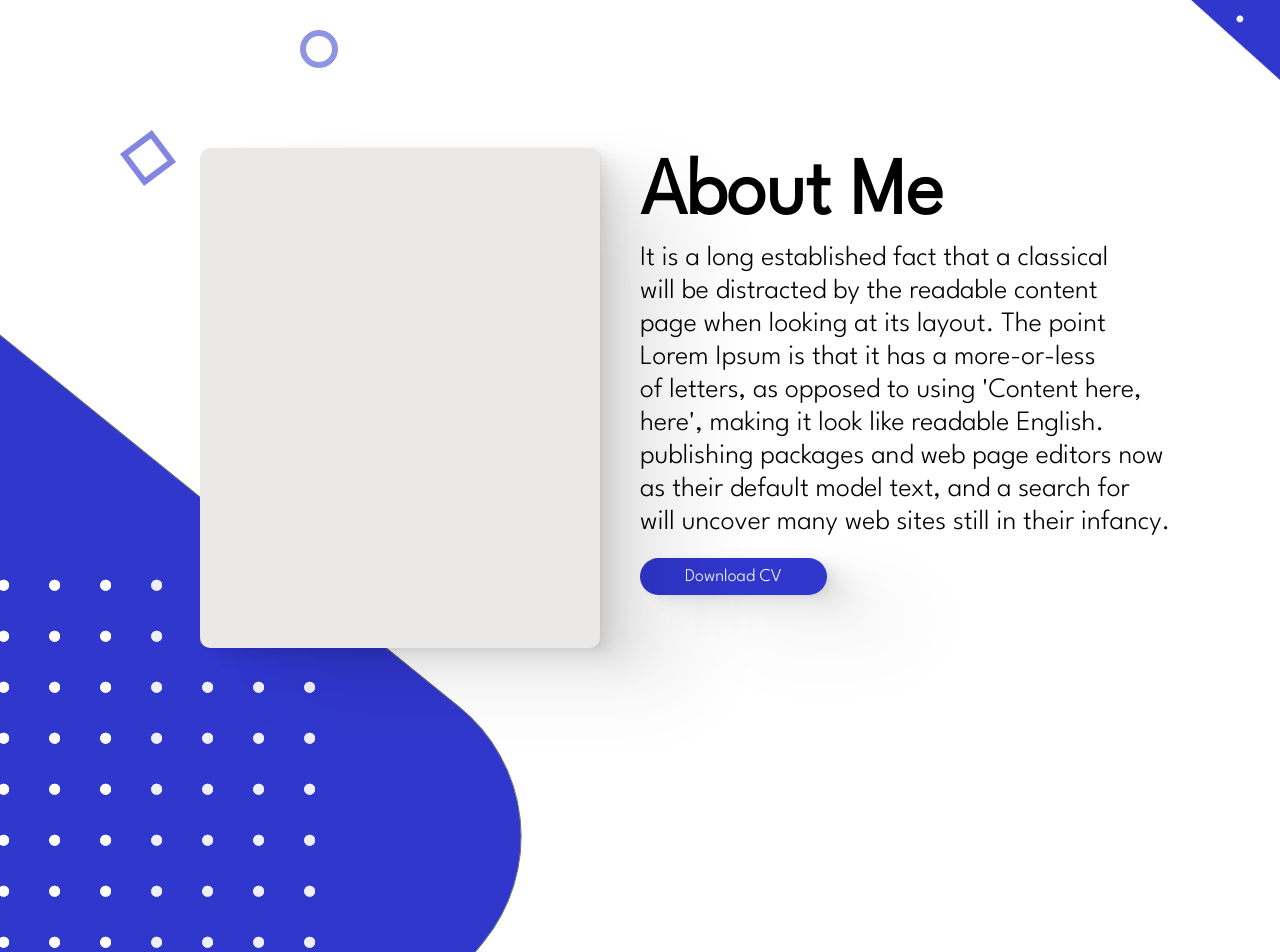
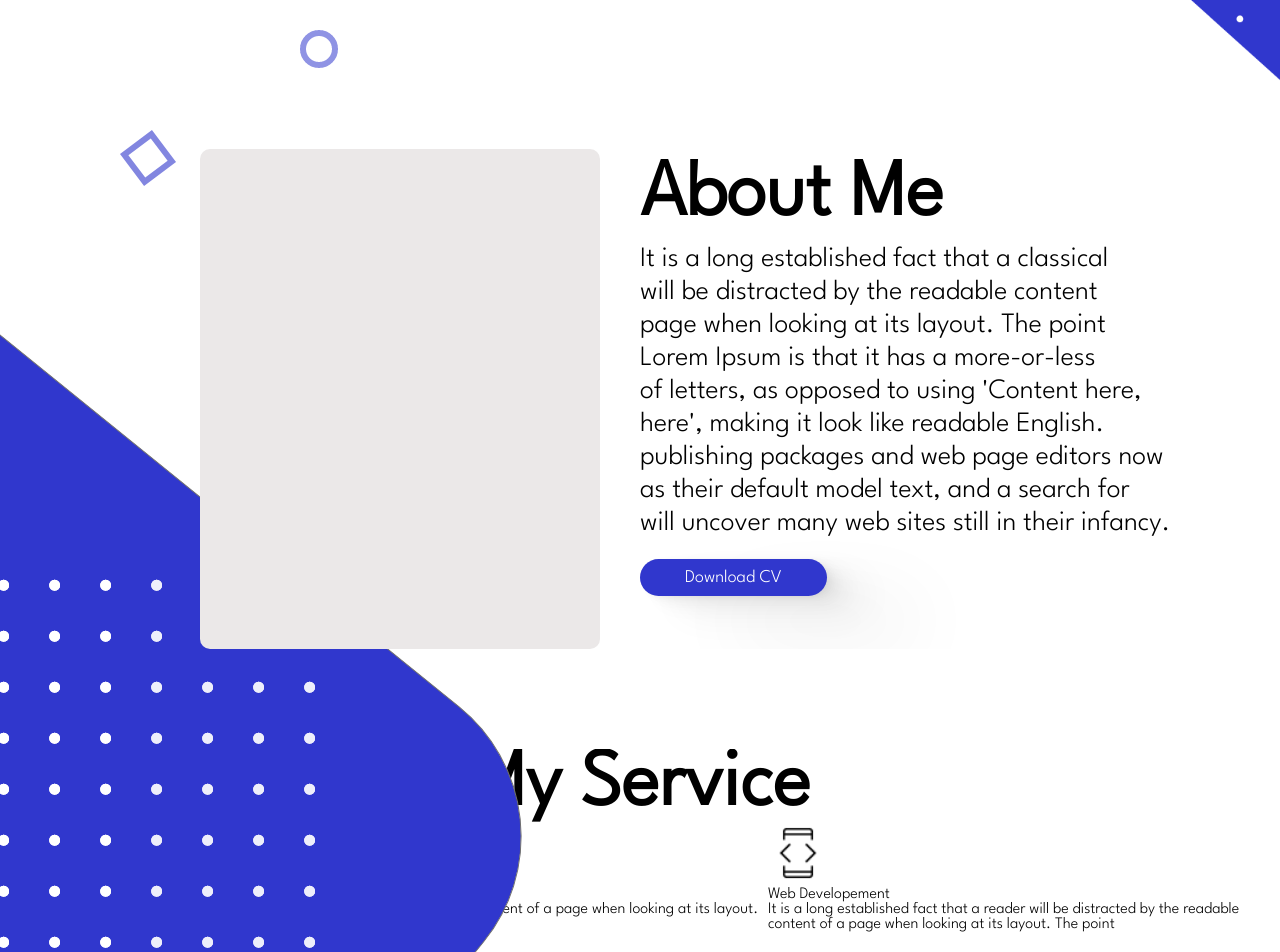
Before and after one commit to sirbob12/BobbyOshodin, a React (Create React App) app: page / in a window 1280 px wide. Shown: the part 620-1572 px from the top of the page. Built offline with nearby package versions, Linux system fonts and the light colour scheme.

Commit message:
new commit

```diff
--- a/src/App.css
+++ b/src/App.css
@@ -9,6 +9,8 @@
   box-sizing: border-box;
   padding: 0;
   margin: 0;
+  overflow-x: hidden;
+  scroll-behavior: smooth;
 }
 
 :root{
--- a/src/Component/About/About.scss
+++ b/src/Component/About/About.scss
@@ -38,14 +38,7 @@
             background:#EBE8E8;
             margin-left: 200px;
             z-index: 1;
-            box-shadow:
-            1.3px 0.6px 3.3px rgba(0, 0, 0, 0.022),
-            4.2px 1.9px 7.4px rgba(0, 0, 0, 0.031),
-            9.5px 4.5px 13.1px rgba(0, 0, 0, 0.037),
-            19.4px 9.1px 21.8px rgba(0, 0, 0, 0.043),
-            38.8px 18.1px 37.5px rgba(0, 0, 0, 0.051),
-            92px 43px 80px rgba(0, 0, 0, 0.07)
-            ;
+
 
         }
 
--- a/src/Component/Hero/Hero.scss
+++ b/src/Component/Hero/Hero.scss
@@ -61,14 +61,7 @@
                     display: inline-block;
                     margin-top: 19px;
 
-                    box-shadow:
-                    1.3px 0.6px 3.3px rgba(0, 0, 0, 0.022),
-                    4.2px 1.9px 7.4px rgba(0, 0, 0, 0.031),
-                    9.5px 4.5px 13.1px rgba(0, 0, 0, 0.037),
-                    19.4px 9.1px 21.8px rgba(0, 0, 0, 0.043),
-                    38.8px 18.1px 37.5px rgba(0, 0, 0, 0.051),
-                    92px 43px 80px rgba(0, 0, 0, 0.07)
-                    ;
+
 
                 }
 
--- a/src/Component/Skills/Skills.jsx
+++ b/src/Component/Skills/Skills.jsx
@@ -1,8 +1,31 @@
 import React from 'react'
+import {images} from '../../Constant';
+import './Skills.scss';
 
 const Skills = () => {
   return (
-    <div>Skills</div>
+    <section className="service">
+      <h1 className="service_heading">My Service</h1>
+
+
+        <div className="service_wrapper grid">
+
+          <div className="design_service">
+            <img src={images.design_img} alt="" className="design_image" />
+            <p className="design_heading">UI/Ux Design</p>
+            <p className="design_text">It is a long established fact that a reader will be
+             distracted by the readable content of a page when looking at its layout. The point </p>
+          </div>
+          <div className="dev_service">
+            <img src={images.dev_img} alt="" className="dev_image" />
+            <p className="dev_heading">Web Developement</p>
+            <p className="dev_text">It is a long established fact that a reader will be
+             distracted by the readable content of a page when looking at its layout. The point </p>
+          </div>
+        </div>
+
+
+    </section>
   )
 }
 
--- a/src/Component/Skills/Skills.scss
+++ b/src/Component/Skills/Skills.scss
@@ -0,0 +1,33 @@
+
+.service{
+ margin-top: 100px;
+
+    .service_heading{
+        font-size: 80px;
+        font-weight: 700;
+        font-family: var(--secondary-font);
+        text-align: center;
+    }
+
+    .grid{
+        display: grid;
+        grid-template-columns: 60% auto;
+
+        .design_service {
+
+            .design_image{
+                width: 60px;
+            }
+
+
+        }
+
+        .dev_service{
+
+
+            .dev_image{
+                width: 60px;
+            }
+        }
+    }
+}
--- a/src/Pages/Home.jsx
+++ b/src/Pages/Home.jsx
@@ -1,5 +1,5 @@
 import React from 'react'
-import {Hero, Social, About} from '../Component'
+import {Hero, Social, About, Skills} from '../Component'
 
 const Home = () => {
   return (
@@ -7,6 +7,7 @@ const Home = () => {
      <Hero/>
      <Social/>
      <About/>
+     <Skills/>
     </div>
   )
 }
```
Also changed, not shown: src/Constant/images.js (+5 -2 lines), src/port_asset/design_img.png (added), src/port_asset/dev_img.png (added).
